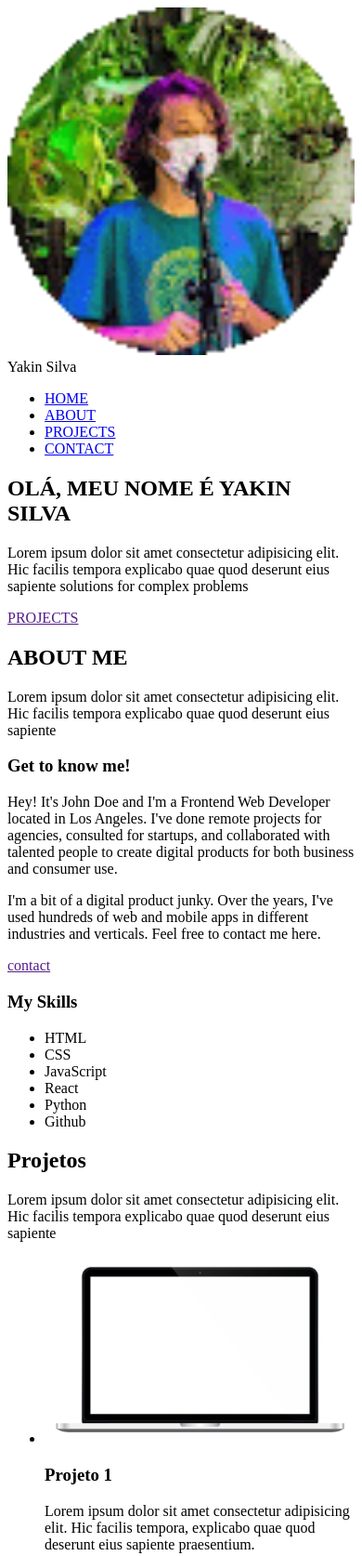
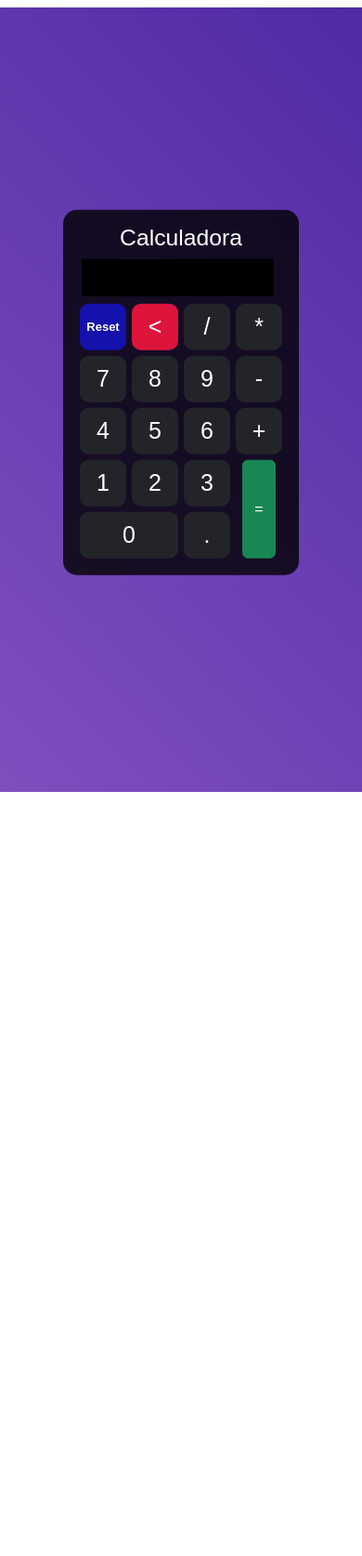
Before and after one commit to YakinFsilva/Site-Web, a plain HTML site: page index.html in a window 390 px wide. Shown: the top 1674 px of the page at 93% size. After the commit the page ends 852 px from the top, so only its background shows below. Drawn offline with nearby package versions, Linux system fonts and the light colour scheme.

Commit message:
Add files via upload

```diff
--- /dev/null
+++ b/index.css
@@ -0,0 +1,70 @@
+*{
+    margin: 0;
+    padding: 0;
+}
+
+.fundo{
+    background-image: linear-gradient(45deg, rgb(127, 79, 190), rgb(79, 42, 165));
+    height: 100vh;
+    color: white;
+    font-family: Arial, Helvetica, sans-serif;
+    text-align: center;
+}
+
+.calculadora{
+    position: absolute;
+    background-color: rgba(0, 0, 0, 0.8);
+    top: 50%;
+    left: 50%;
+    transform: translate(-50%,-50%);
+    border-radius: 15px;
+    padding: 15px;
+}
+
+.botao{
+    width: 50px;
+    height: 50px;
+    font-size: 25px;
+    cursor: pointer;
+    margin: 3px;
+    background-color:rgb(35, 36, 41);
+    border: none;
+    color: white;
+    border-radius: 10px;
+}
+.botaoC{
+    width: 50px;
+    height: 50px;
+    font-size: 25px;
+    cursor: pointer;
+    margin: 3px;
+    background-color:rgb(20, 17, 172);
+    border: none;
+    color: white;
+    border-radius: 10px;
+    font-size: small;
+    font-family: Arial, Helvetica, sans-serif;
+    font-weight: bold;
+
+}
+
+
+.botao:hover{
+    background-color: black;
+}
+
+#resultado{
+    width: 207px;
+    background-color: black;
+    height: 40px;
+    margin: 5px;
+    font-size: 25px;
+    color:white;
+    text-align: right;
+    padding: 5px;
+}
+table {
+ display: grid;
+ grid-column: auto;
+
+}
--- a/index.html
+++ b/index.html
@@ -1,201 +1,56 @@
 <!DOCTYPE html>
-<html lang="en">
+<html lang="pt--br">
 
 <head>
     <meta charset="UTF-8">
+    <meta http-equiv="X-UA-Compatible" content="IE=edge">
     <meta name="viewport" content="width=device-width, initial-scale=1.0">
-    <link rel="stylesheet" href="./Styles/">
-    <title>Document</title>
+    <title>Calculadora</title>
+    <link rel="stylesheet" href="index.css">
+    <link href="https://cdn.jsdelivr.net/npm/bootstrap@5.3.2/dist/css/bootstrap.min.css" rel="stylesheet"
+        integrity="sha384-T3c6CoIi6uLrA9TneNEoa7RxnatzjcDSCmG1MXxSR1GAsXEV/Dwwykc2MPK8M2HN" crossorigin="anonymous">
+    <script src="index.js"></script>
 </head>
 
 <body>
+    <div class="fundo">
+        <h1></h1>
+        <div class="calculadora">
+            <h2>Calculadora</i></h2>
+            <p id="resultado"></p>
+            <table>
+                <tr>
+                    <td><button class="botaoC" onclick="clean()">Reset</td>
+                    <td><button class="botao" onclick="back()" style="background-color: crimson;"   ><</td>
+                    <td><button class="botao" onclick="insert('/')">/</button></td>
+                    <td><button class="botao" onclick="insert('*')">*</button></td>
+                </tr>
+                <tr>
+                    <td><button  class="botao" onclick="insert('7')">7</button></td>
+                    <td><button  class="botao" onclick="insert('8')">8</button></td>
+                    <td><button  class="botao" onclick="insert('9')">9</button></td>
+                    <td><button  class="botao" onclick="insert('-')">-</button></td>
+                </tr>
+                <tr>
+                    <td><button  class="botao" onclick="insert('4')">4</button></td>
+                    <td><button  class="botao" onclick="insert('5')">5</button></td>
+                    <td><button  class="botao" onclick="insert('6')">6</button></td>
+                    <td><button  class="botao" onclick="insert('+')">+</button></td>
+                </tr>
+                <tr>
+                    <td><button  class="botao" onclick="insert('1')">1</button></td>
+                    <td><button  class="botao" onclick="insert('2')">2</button></td>
+                    <td><button  class="botao" onclick="insert('3')">3</button></td>
+                    <td rowspan="2"><button type="button" class="btn b btn-success" style="height: 106px;"onclick="calcular()">=</button></td>
 
-    <header>
-        <div class="header-profile">
-            <div class="avatar-img">
-                <img width="100%" src="assets/unnamed.gif">
-            </div>
-            <span>Yakin Silva</span>
+                </tr>
+                <tr>
+                    <td colspan="2"><button class="botao" style="width: 106px;" onclick="insert('0')">0</button></td>
+                    <td><button class="botao" onclick="insert('.')">.</button></td>
+                </tr>
+            </table>
         </div>
-
-        <nav>
-            <ul>
-                <li><a href="teste">HOME</a></li>
-                <li><a href="#section-about-me">ABOUT</a></li>
-                <li><a href="#section-projects">PROJECTS</a></li>
-                <li><a href="teste">CONTACT</a></li>
-            </ul>
-        </nav>
-    </header>
-
-    <main>
-        <section class="section section-home">
-            <h1>OLÁ, MEU NOME É YAKIN SILVA</h1>
-            <p>Lorem ipsum dolor sit amet consectetur adipisicing elit. Hic facilis tempora explicabo quae quod deserunt
-                eius
-                sapiente solutions for complex problems</p>
-
-            <div><a class="btn" href="">PROJECTS</a></div>
-        </section>
-
-        <section class="section section-about-me" id="section-about-me">
-            <h2>ABOUT ME</h2>
-            <p class="subtitle">Lorem ipsum dolor sit amet consectetur adipisicing elit. Hic facilis tempora explicabo
-                quae
-                quod deserunt eius
-                sapiente</p>
-
-            <div class="section-about-me-content">
-                <div>
-                    <h3>Get to know me!</h3>
-                    <p class="paragraph" style="margin-bottom: 10px">Hey! It's John Doe and I'm a Frontend Web Developer
-                        located
-                        in
-                        Los Angeles. I've done
-                        remote projects for
-                        agencies, consulted for startups, and collaborated with talented people to create digital
-                        products for both
-                        business and consumer use.</p>
-                    <p class="paragraph">I'm a bit of a digital product junky. Over the years, I've
-                        used hundreds of web and
-                        mobile apps in
-                        different industries and verticals. Feel free to contact me here.</p>
-                    <a href="" class="btn" style="margin-top: 30px;">contact</a>
-                </div>
-
-                <div>
-                    <h3>My Skills</h3>
-                    <ul>
-                        <li>HTML</li>
-                        <li>CSS</li>
-                        <li>JavaScript</li>
-                        <li>React</li>
-                        <li>Python</li>
-                        <li>Github</li>
-                    </ul>
-                </div>
-            </div>
-        </section>
-
-        <section class="section section-projects" id="section-projects">
-            <h2>Projetos</h2>
-            <p class="subtitle">Lorem ipsum dolor sit amet consectetur adipisicing elit. Hic facilis tempora explicabo
-                quae
-                quod deserunt eius sapiente</p>
-
-            <ul>
-                <li>
-                    <div class="project-img">
-                        <img style="width: 100%;" src="./assets/project-mockup-example.jpeg" alt="Project mockup">
-                    </div>
-                    <div class="project-content">
-                        <h3>Projeto 1</h3>
-                        <p class="paragraph">Lorem ipsum dolor sit amet consectetur adipisicing elit. Hic facilis
-                            tempora, explicabo
-                            quae quod
-                            deserunt eius sapiente praesentium.</p>
-                        <a class="btn">Case study</a>
-                    </div>
-                </li>
-
-                <li>
-                    <div class="project-img">
-                        <img style="width: 100%;" src="./assets/project-mockup-example.jpeg" alt="Project mockup">
-                    </div>
-                    <div class="project-content">
-                        <h3>Projeto 2</h3>
-                        <p class="paragraph">Lorem ipsum dolor sit amet consectetur adipisicing elit. Hic facilis
-                            tempora, explicabo
-                            quae quod
-                            deserunt eius sapiente praesentium.</p>
-                        <a class="btn">Case study</a>
-                    </div>
-                </li>
-
-                <li>
-                    <div class="project-img">
-                        <img style="width: 100%;" src="./assets/project-mockup-example.jpeg" alt="Project mockup">
-                    </div>
-                    <div class="project-content">
-                        <h3>Projeto 3</h3>
-                        <p class="paragraph">Lorem ipsum dolor sit amet consectetur adipisicing elit. Hic facilis
-                            tempora, explicabo
-                            quae quod
-                            deserunt eius sapiente praesentium.</p>
-                        <a class="btn">Case study</a>
-                    </div>
-                </li>
-            </ul>
-        </section>
-        <section id="section-contact" class="section section-contact">
-            <h2>Contact</h2>
-            <p class="subtitle">Lorem ipsum dolor sit amet consectetur adipisicing elit. Hic facilis tempora explicabo
-                quae
-                quod deserunt eius sapiente</p>
-            <form>
-                <div>
-                    <label for="nome">
-                        Nome:
-                    </label>
-                    <input type="text" name="nome" id="" placeholder="Digite seu nome">
-                </div>
-
-                <div>
-                    <label for="email">
-                        E-mail:
-                    </label>
-                    <input type="email" name="email" id="" placeholder="Digite seu email">
-                </div>
-
-                <div>
-                    <label for="message">
-                        Mensagem:
-                    </label>
-                    <textarea required="" cols="30" rows="10" placeholder="Digite sua mensagem"
-                        name="message"></textarea>
-                </div>
-
-                <button type="submit" class="btn">Submit</button>
-            </form>
-        </section>
-
-    </main>
-    <footer>
-        <div class="footer-top">
-          <div class="footer-top-content">
-            <h4>Yakin Silva</h4>
-            <p>Lorem ipsum dolor sit amet consectetur adipisicing elit facilis tempora explicabo quae quod deserunt</p>
-          </div>
-
-          <div>
-            <h4>Social</h4>
-            <div>
-              <a href="" target="_blank"><i class="fa fa-linkedin" aria-hidden="true"></i></a>
-              <a href="" target="_blank"><i class="fa fa-github" aria-hidden="true"></i></a>
-              <a href="" target="_blank"><i class="fa fa-twitter" aria-hidden="true"></i></a>
-              <a href="" target="_blank"><i class="fa fa-youtube-play" aria-hidden="true"></i></a>
-              <a href="" target="_blank"><i class="fa fa-instagram" aria-hidden="true"></i></a>
-            </div>
-          </div>
-        </div>
-
-        <div class="footer-bottom">
-          <span>
-            © Copyright 2023. Made by
-            <a rel="noreferrer" target="_blank" href="https://github.com/YakinFsilva">
-              <strong>Yakin Silva</strong>
-            </a>
-          </span>
-        </div>
-
-      </footer>
-
-
-
-
-
-
-
+    </div>
 </body>
 
 </html>
--- /dev/null
+++ b/index.js
@@ -0,0 +1,27 @@
+const display = document.getElementById('display')
+const displayCSS = window.getComputedStyle(display)
+display.style.maxWidth = displayCSS.width
+
+function insert(num) {
+  var numero = document.getElementById('resultado').innerHTML;
+  document.getElementById('resultado').innerHTML = numero + num;
+}
+
+function clean() {
+  document.getElementById('resultado').innerHTML = "";
+}
+function back() {
+  var resultado = document.getElementById('resultado').innerHTML;
+  document.getElementById('resultado').innerHTML = resultado.substring(0, resultado.length - 1);
+}
+function calcular() {
+  var resultado = document.getElementById('resultado').innerHTML;
+  if (resultado) {
+    document.getElementById('resultado').innerHTML = eval(resultado);
+  }
+  else {
+    document.getElementById('resultado').innerHTML = "Nada..."
+  }
+
+
+}
```
